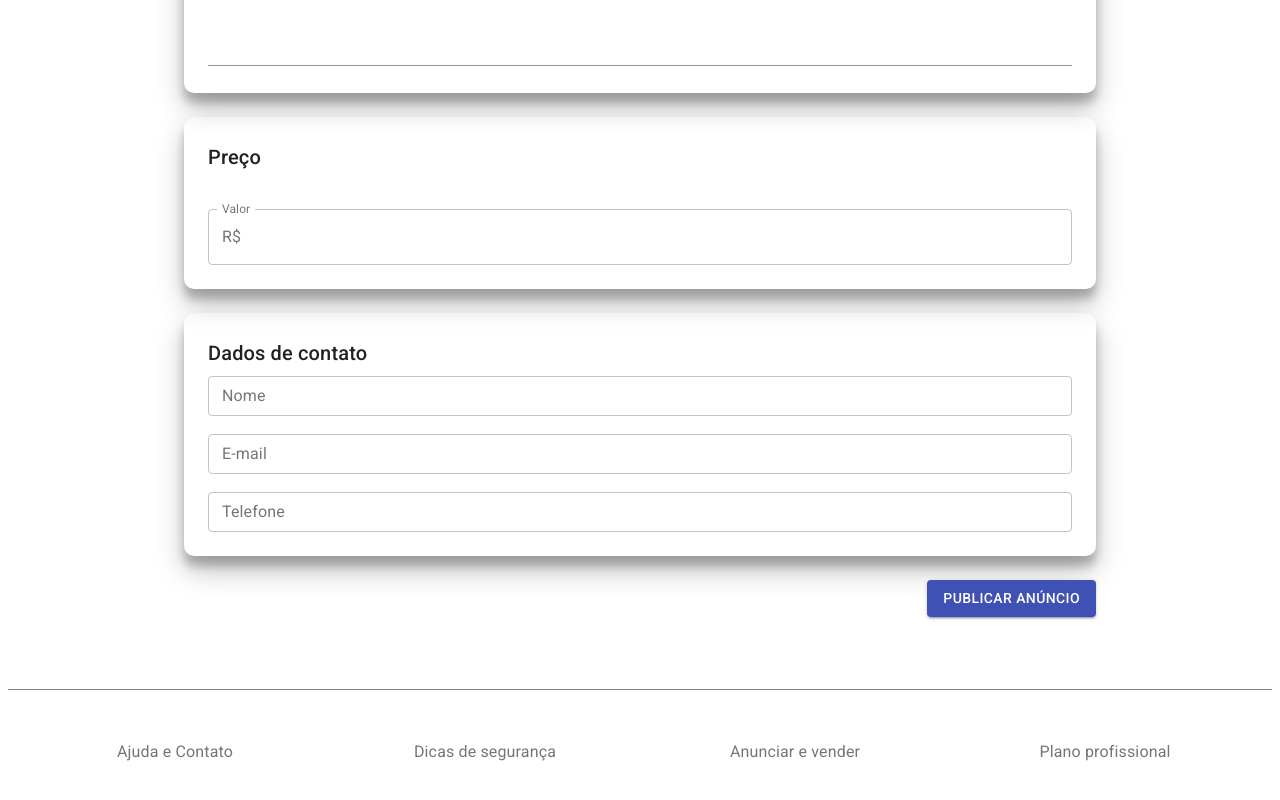
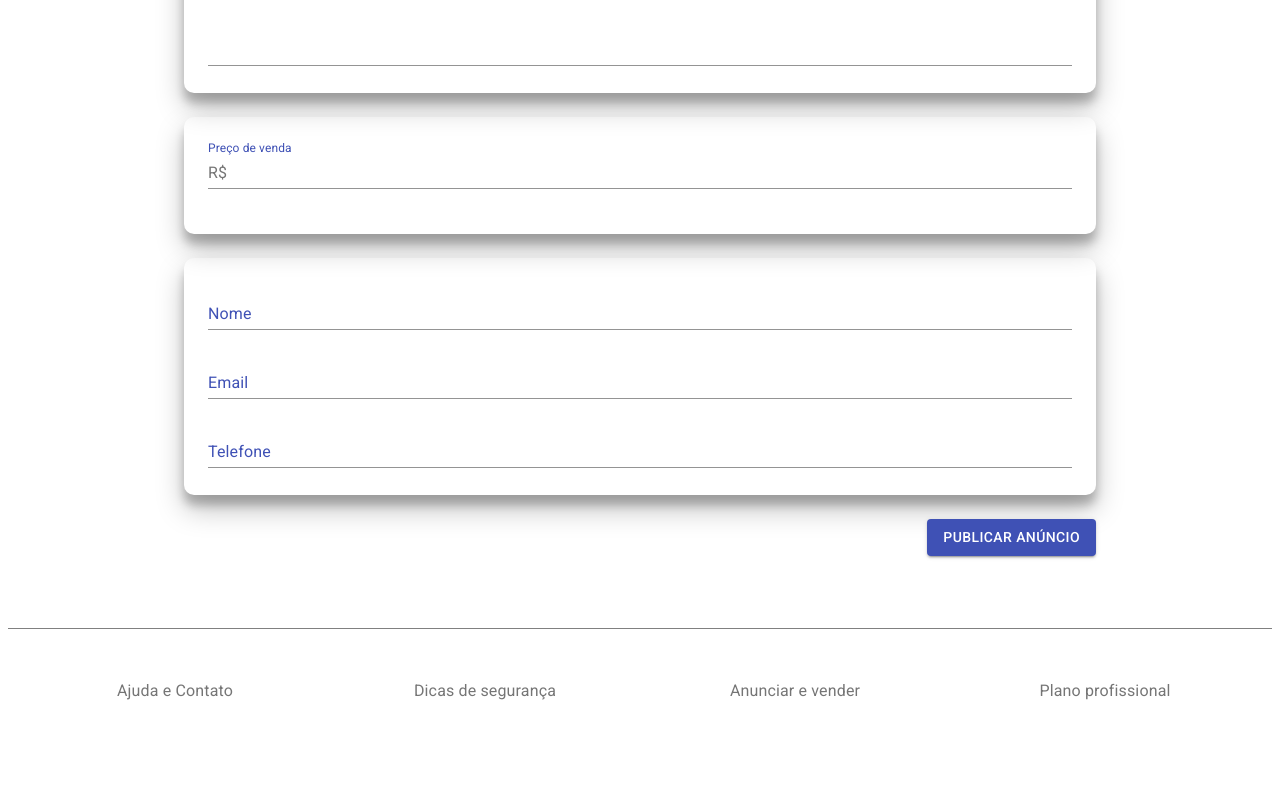
Before and after one commit to Juciano-Farias/anunx, a Next.js app: page /user/publish in a window 1280 px wide. Shown: the part 881-1681 px from the top of the page. After the commit the page ends 1642 px from the top, so only its background shows below. Built offline with nearby package versions, Linux system fonts and the light colour scheme.

Commit message:
validaçao dos campos preço, nome, email e telefone

```diff
--- a/pages/user/publish.js
+++ b/pages/user/publish.js
@@ -34,9 +34,14 @@
     category: yup.string().required('Campo obrigatório'),
 
     description: yup.string()
-    .min(50, 'Escreva uma descrição com pelo menos 50 caractes.')
+        .min(30, 'Escreva uma descrição com pelo menos 30 caractes.')
         .max(800, 'Título muito grande')
         .required('Campo obrigatório'),
+
+    price: yup.number().required('Campo obrigatório'),
+    email: yup.string().email('Digite um email válido').required('Campo obrigatório'),
+    name: yup.string().required('Campo obrigatório'),
+    phone: yup.number().required('Campo obrigatório'),
 
 })
 
@@ -139,7 +144,11 @@
                 initialValues={{
                     title: '',
                     category: '',
-                    description:''
+                    description:'',
+                    price:'',
+                    email: '',
+                    name: '',
+                    phone: '',
                 }}
                 validationSchema={validationSchema}
                 onSubmit={(values) => {
@@ -279,51 +288,65 @@
 
                             <Container maxWidth="md" className={classes.boxContainer}>
                                 <Box className={classes.box}>
-                                <Typography component="h6" variant="h6" color="textPrimary">
-                                    Preço
-                                </Typography>
+                                    <FormControl error={errors.price} fullWidth>
+                                        <InputLabel className={classes.inputLabel}>Preço de venda</InputLabel>
+                                        <Input
+                                            name="price"
+                                            value={values.price}
+                                            onChange={handleChange}
+                                            variant="outlined"
+                                            startAdornment={<InputAdornment position="start">R$</InputAdornment>}
+                                        />
+                                        <FormHelperText>
+                                            { errors.price }
+                                        </FormHelperText>
+                                    </FormControl>
                                     <br />
                                     <br />
-                                <FormControl fullWidth variant="outlined">
-                                    <InputLabel>Valor</InputLabel>
-                                    <OutlinedInput
-                                    onChange={() => {}}
-                                    startAdornment={<InputAdornment position="start">R$</InputAdornment>}
-                                    labelWidth={40}
-                                    />
-                                </FormControl>
                                 </Box>
                             </Container>
 
                             <Container maxWidth="md" className={classes.boxContainer}>
                                 <Box className={classes.box}>
-                                <Typography component="h6" variant="h6" color="textPrimary" gutterBottom>
-                                    Dados de contato
-                                </Typography>
-                                <TextField
-                                    label="Nome"
-                                    variant="outlined"
-                                    size="small"
-                                    fullWidth
+                                    <FormControl error={errors.name} fullWidth>
+                                        <InputLabel className={classes.inputLabel}>Nome</InputLabel>
+                                            <Input
+                                                name="name"
+                                                value={values.name}
+                                                onChange={handleChange}
                                             />
+                                        <FormHelperText>
+                                            { errors.name }
+                                        </FormHelperText>
+                                    </FormControl>
 
                                 < br/>< br/>
 
-                                <TextField
-                                    label="E-mail"
-                                    variant="outlined"
-                                    size="small"
-                                    fullWidth
+                                <FormControl error={errors.email} fullWidth>
+                                        <InputLabel className={classes.inputLabel}>Email</InputLabel>
+                                            <Input
+                                                name="email"
+                                                value={values.email}
+                                                onChange={handleChange}
                                             />
+                                        <FormHelperText>
+                                            { errors.email }
+                                        </FormHelperText>
+                                    </FormControl>
 
                                 < br/>< br/>
 
-                                <TextField
-                                    label="Telefone"
-                                    variant="outlined"
-                                    size="small"
-                                    fullWidth
+                                <FormControl error={errors.phone} fullWidth>
+                                        <InputLabel className={classes.inputLabel}>Telefone</InputLabel>
+                                            <Input
+                                                name="phone"
+                                                value={values.phone}
+                                                onChange={handleChange}
                                             />
+                                        <FormHelperText>
+                                            { errors.phone }
+                                        </FormHelperText>
+                                    </FormControl>
                                 </Box>
                             </Container>
 
```
Lines whose indentation alone changed are shown as unchanged.
